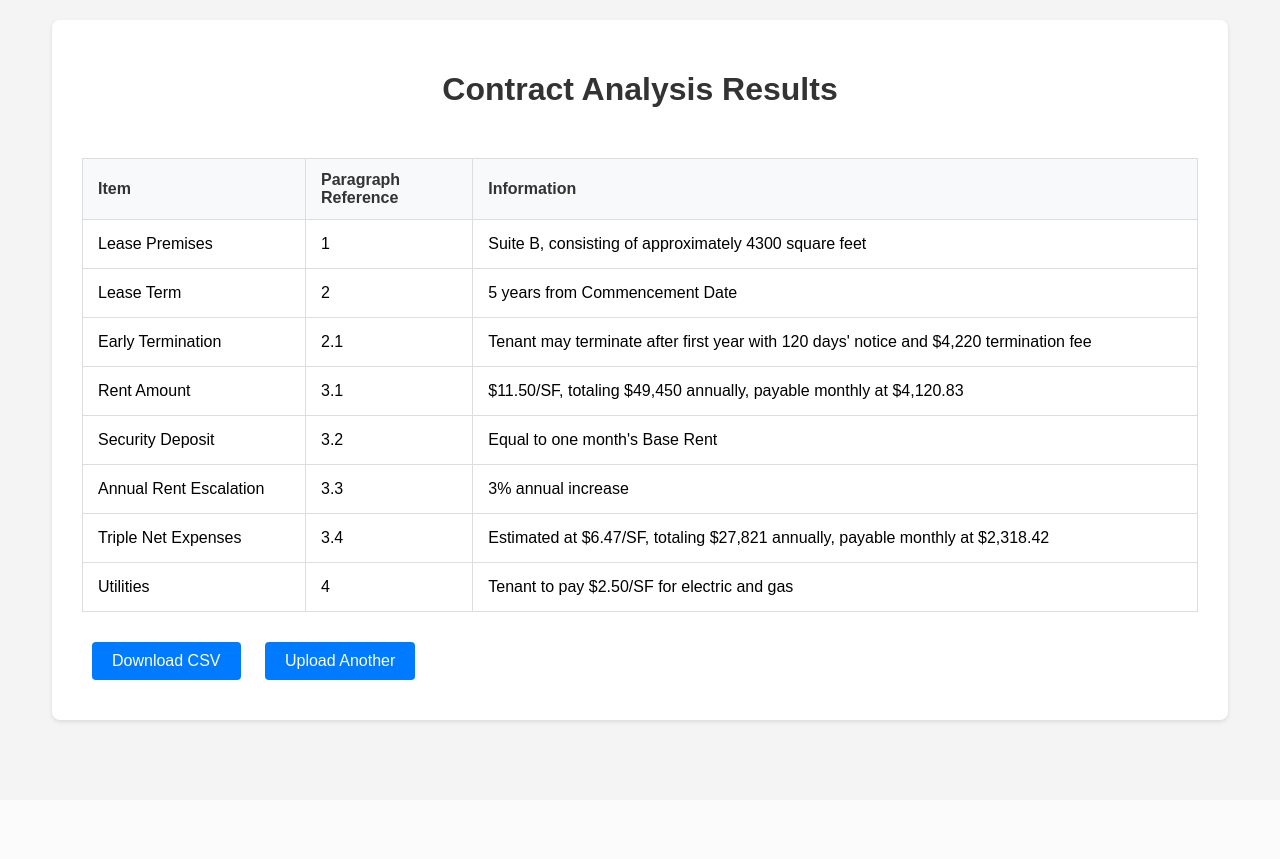
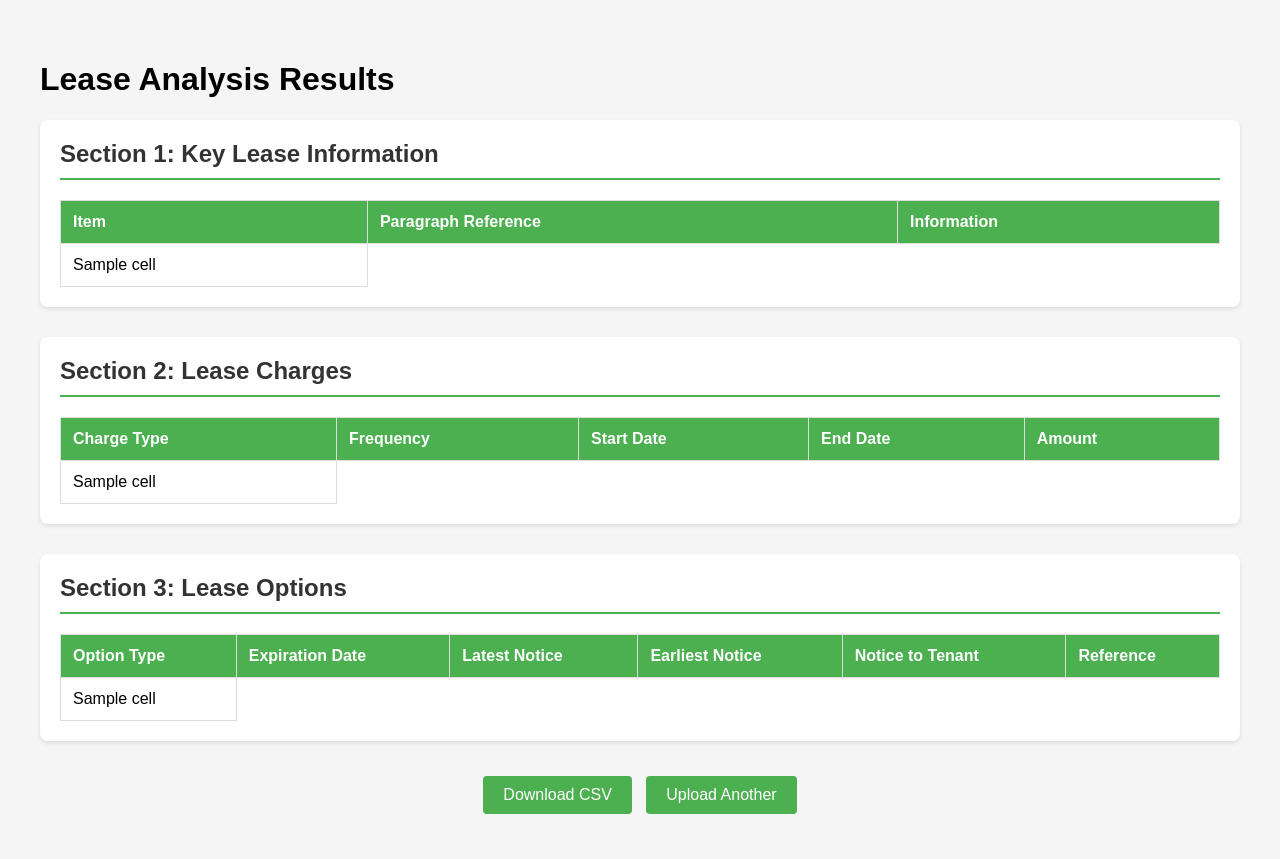
Before and after one commit to flousultan/haveee, a Flask app: template templates/results.html in a window 1280 px wide. Before the commit the page ends 724 px from the top, so only its background shows below. Run offline with Flask 3, Linux system fonts and the light colour scheme; the template is opened without the code that fills it: most values are stand-ins (such as "Sample title", 1, 10 or a date in 2020).

Commit message:
updated results display

```diff
--- a/templates/results.html
+++ b/templates/results.html
@@ -3,65 +3,82 @@
 <head>
     <meta charset="UTF-8">
     <meta name="viewport" content="width=device-width, initial-scale=1.0">
-    <title>Contract Analysis Results</title>
-    <link rel="stylesheet" href="{{ url_for('static', filename='css/styles.css') }}">
+    <title>Lease Analysis Results</title>
     <style>
-        .results-table table {
+        body {
+            font-family: Arial, sans-serif;
+            margin: 20px;
+            background-color: #f5f5f5;
+        }
+        .container {
+            max-width: 1200px;
+            margin: 0 auto;
+            padding: 20px;
+        }
+        .section {
+            background-color: white;
+            border-radius: 8px;
+            padding: 20px;
+            margin-bottom: 30px;
+            box-shadow: 0 2px 4px rgba(0,0,0,0.1);
+        }
+        .section h2 {
+            color: #333;
+            margin-top: 0;
+            padding-bottom: 10px;
+            border-bottom: 2px solid #4CAF50;
+        }
+        .results-table {
             width: 100%;
             border-collapse: collapse;
-            table-layout: fixed; /* Ensures the table layout is fixed */
+            margin-top: 15px;
         }
         .results-table th, .results-table td {
             border: 1px solid #ddd;
-            padding: 8px;
-            word-wrap: break-word; /* Ensures long words break to fit the cell */
-            overflow: hidden; /* Ensures overflow content is hidden */
+            padding: 12px;
+            text-align: left;
         }
         .results-table th {
             background-color: #4CAF50;
             color: white;
-            text-align: left;
         }
         .results-table tr:nth-child(even) {
             background-color: #f9f9f9;
         }
         .results-table tr:hover {
-            background-color: #ddd;
+            background-color: #f5f5f5;
+        }
+        .button-group {
+            margin-top: 20px;
+            text-align: center;
+        }
+        .btn {
+            display: inline-block;
+            padding: 10px 20px;
+            margin: 5px;
+            background-color: #4CAF50;
+            color: white;
+            text-decoration: none;
+            border-radius: 4px;
+            transition: background-color 0.3s;
+        }
+        .btn:hover {
+            background-color: #45a049;
         }
         .alert {
-            color: red;
-            font-weight: bold;
-        }
-        .tooltip {
-            position: relative;
-            display: inline-block;
-            cursor: pointer;
-        }
-        .tooltip .tooltiptext {
-            visibility: hidden;
-            width: 120px;
-            background-color: #555;
-            color: #fff;
-            text-align: center;
-            border-radius: 6px;
-            padding: 5px 0;
-            position: absolute;
-            z-index: 1;
-            bottom: 125%; /* Position the tooltip above the text */
-            left: 50%;
-            margin-left: -60px;
-            opacity: 0;
-            transition: opacity 0.3s;
-        }
-        .tooltip:hover .tooltiptext {
-            visibility: visible;
-            opacity: 1;
+            padding: 15px;
+            margin-bottom: 20px;
+            border: 1px solid transparent;
+            border-radius: 4px;
+            color: #721c24;
+            background-color: #f8d7da;
+            border-color: #f5c6cb;
         }
     </style>
 </head>
 <body>
     <div class="container">
-        <h1>Contract Analysis Results</h1>
+        <h1>Lease Analysis Results</h1>
 
         {% with messages = get_flashed_messages() %}
             {% if messages %}
@@ -71,8 +88,10 @@
             {% endif %}
         {% endwith %}
 
-        <div class="contract-table">
-            <table>
+        <!-- Section 1: Key Lease Information -->
+        <div class="section">
+            <h2>Section 1: Key Lease Information</h2>
+            <table class="results-table">
                 <thead>
                     <tr>
                         <th>Item</th>
@@ -81,47 +100,64 @@
                     </tr>
                 </thead>
                 <tbody>
+                    {% for row in key_info %}
                     <tr>
-                        <td>Lease Premises</td>
-                        <td>1</td>
-                        <td>Suite B, consisting of approximately 4300 square feet</td>
+                        {% for cell in row %}
+                        <td>{{ cell }}</td>
+                        {% endfor %}
                     </tr>
+                    {% endfor %}
+                </tbody>
+            </table>
+        </div>
+
+        <!-- Section 2: Lease Charges -->
+        <div class="section">
+            <h2>Section 2: Lease Charges</h2>
+            <table class="results-table">
+                <thead>
                     <tr>
-                        <td>Lease Term</td>
-                        <td>2</td>
-                        <td>5 years from Commencement Date</td>
+                        <th>Charge Type</th>
+                        <th>Frequency</th>
+                        <th>Start Date</th>
+                        <th>End Date</th>
+                        <th>Amount</th>
                     </tr>
+                </thead>
+                <tbody>
+                    {% for row in charges %}
                     <tr>
-                        <td>Early Termination</td>
-                        <td>2.1</td>
-                        <td>Tenant may terminate after first year with 120 days' notice and $4,220 termination fee</td>
+                        {% for cell in row %}
+                        <td>{{ cell }}</td>
+                        {% endfor %}
                     </tr>
+                    {% endfor %}
+                </tbody>
+            </table>
+        </div>
+
+        <!-- Section 3: Lease Options -->
+        <div class="section">
+            <h2>Section 3: Lease Options</h2>
+            <table class="results-table">
+                <thead>
                     <tr>
-                        <td>Rent Amount</td>
-                        <td>3.1</td>
-                        <td>$11.50/SF, totaling $49,450 annually, payable monthly at $4,120.83</td>
+                        <th>Option Type</th>
+                        <th>Expiration Date</th>
+                        <th>Latest Notice</th>
+                        <th>Earliest Notice</th>
+                        <th>Notice to Tenant</th>
+                        <th>Reference</th>
                     </tr>
+                </thead>
+                <tbody>
+                    {% for row in options %}
                     <tr>
-                        <td>Security Deposit</td>
-                        <td>3.2</td>
-                        <td>Equal to one month's Base Rent</td>
+                        {% for cell in row %}
+                        <td>{{ cell }}</td>
+                        {% endfor %}
                     </tr>
-                    <tr>
-                        <td>Annual Rent Escalation</td>
-                        <td>3.3</td>
-                        <td>3% annual increase</td>
-                    </tr>
-                    <tr>
-                        <td>Triple Net Expenses</td>
-                        <td>3.4</td>
-                        <td>Estimated at $6.47/SF, totaling $27,821 annually, payable monthly at $2,318.42</td>
-                    </tr>
-                    <tr>
-                        <td>Utilities</td>
-                        <td>4</td>
-                        <td>Tenant to pay $2.50/SF for electric and gas</td>
-                    </tr>
-                    <!-- Add more rows for other contract terms -->
+                    {% endfor %}
                 </tbody>
             </table>
         </div>
```
